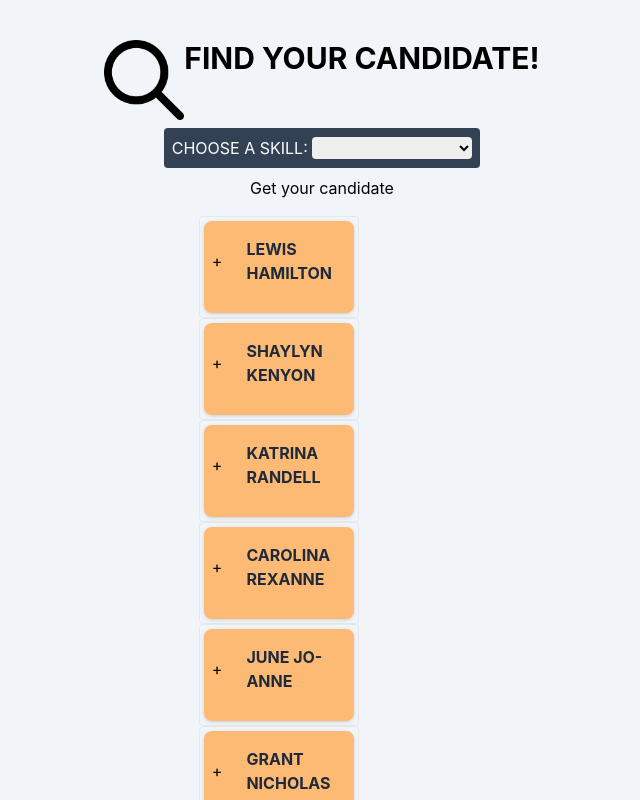
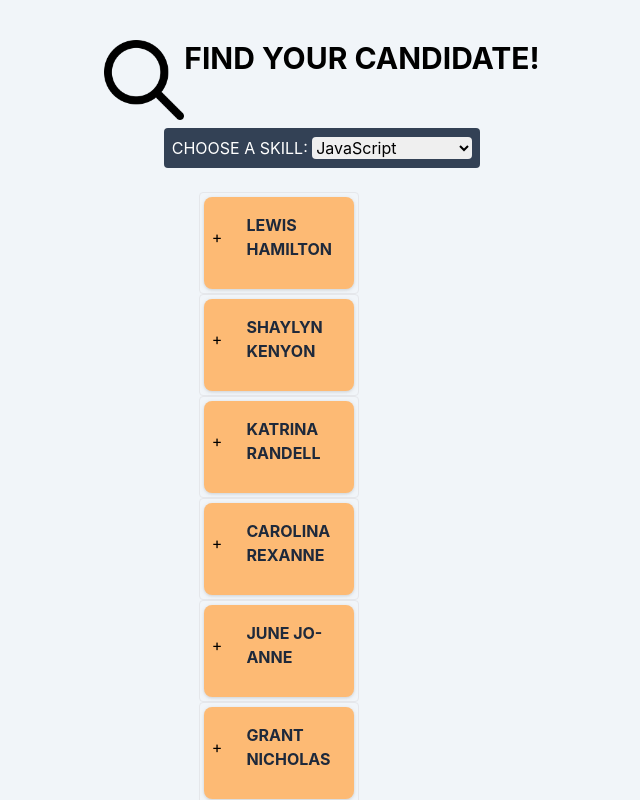
Before and after one commit to vglampard/CandidateMatcherVGFork, a React (Create React App) app in the folder jobsearch/: page / in a window 1280 px wide. Shown: the top 800 px of the page, without its empty margins (318-958 px from the left). Built offline with nearby package versions, Linux system fonts and the light colour scheme.

Commit message:
added conditional rendering to button

```diff
--- a/jobsearch/src/App.js
+++ b/jobsearch/src/App.js
@@ -21,14 +21,14 @@ export function App() {
         requiredSkills={requiredSkills}
         setRequiredSkills={setRequiredSkills}
         candidates={candidates}
-      />
-       <button
+      />{requiredSkills.length>0 &&   <button
         onClick={() =>
           handleClick(candidates, requiredSkills, setCandidates)
         }
       >
         Get your candidate
-      </button>
+      </button>}
+
       <CandidateDisplay requiredSkills={requiredSkills}/>
     </div>
   );
--- a/jobsearch/src/components/Input/Input.js
+++ b/jobsearch/src/components/Input/Input.js
@@ -1,4 +1,5 @@
 import React from "react";
+import { OPTIONS } from "../../util/options";
 
 export default function Input({ requiredSkills, setRequiredSkills }) {
   function eventHandler(e) {
@@ -44,12 +45,8 @@ export default function Input({ requiredSkills, setRequiredSkills }) {
         value={requiredSkills}
         onChange={handleChange}
         default=""
-      >
-        <option value=""></option>
-        <option value="JavaScript">JavaScript</option>
-        <option value="React">React</option>
-        <option value="CSS">CSS</option>
-        <option value="HTML">HTML</option>
+      >{OPTIONS.map((option)=>{return (<option value={option}>{option}</option>)})}
+
       </select>
       {requiredSkills &&
         requiredSkills.map((skill) => (
--- /dev/null
+++ b/jobsearch/src/util/options.js
@@ -0,0 +1,3 @@
+export const OPTIONS = [
+    "JavaScript", "AWS", "HTML", "SQL", "React", "Node.js", "Tailwind", "Java", "CSS",
+]
```
